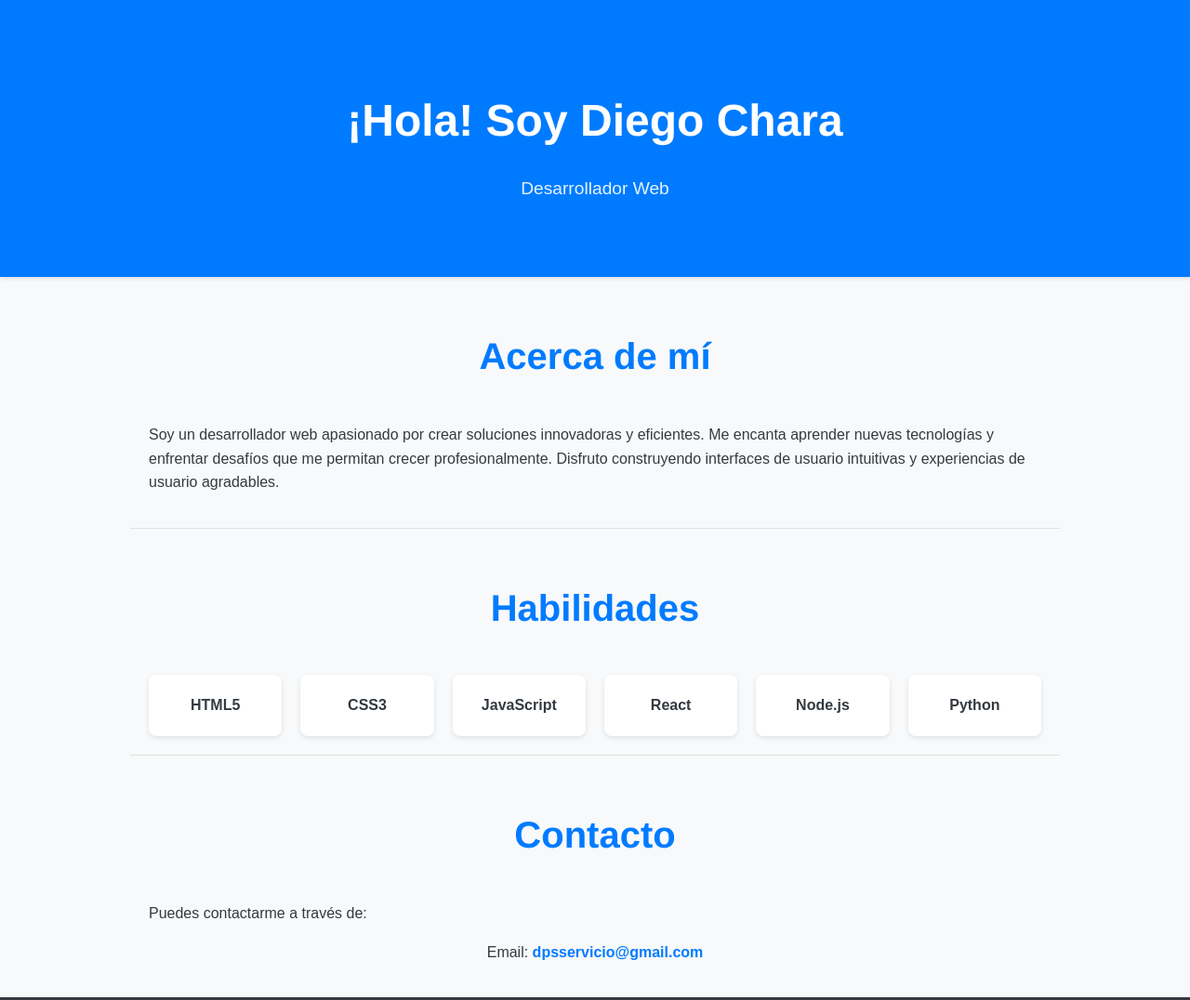
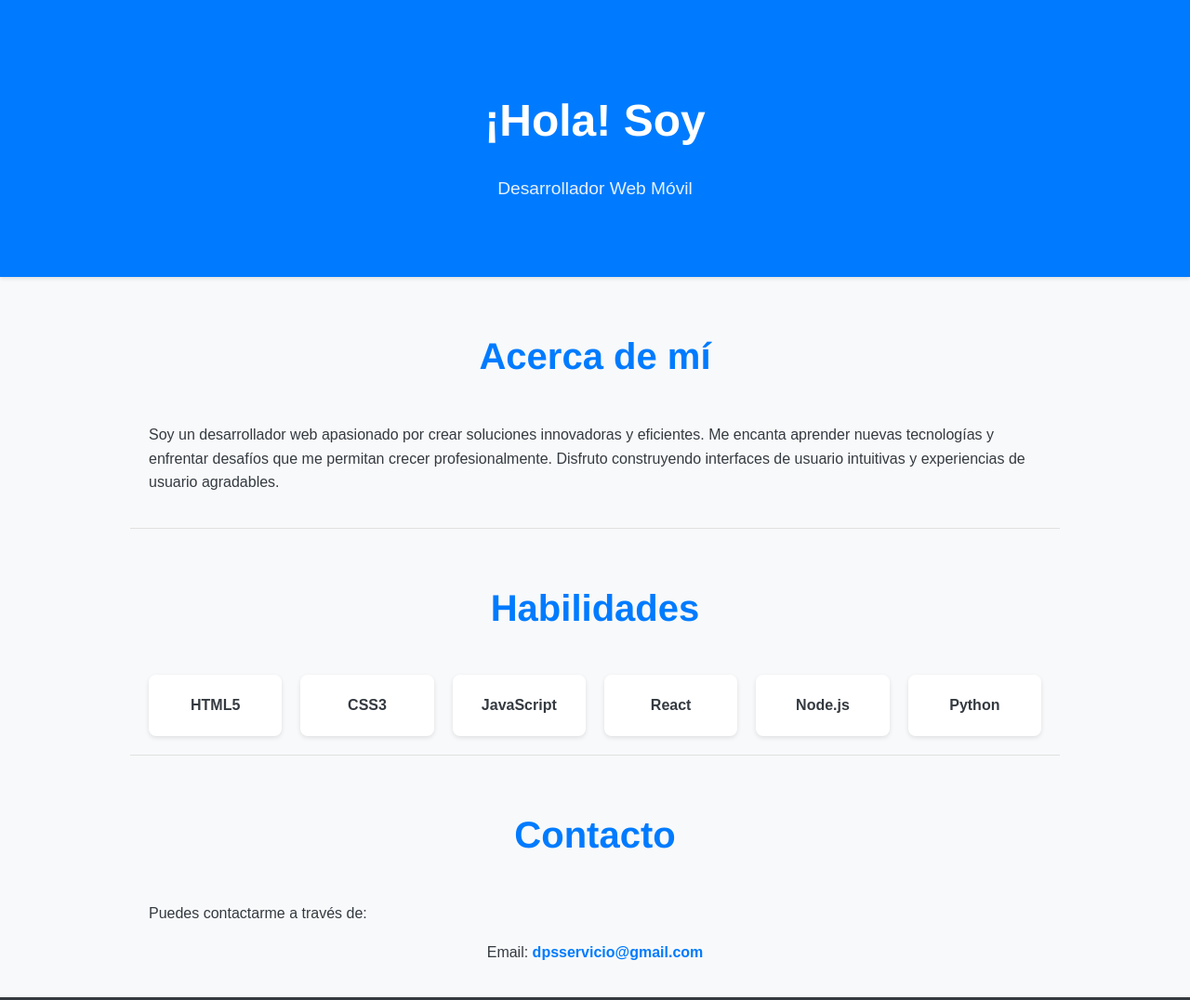
Before and after one commit to chara95/PaginaDeDesarrollador, a plain HTML site: page public/index.html in a window 1280 px wide. Shown: the top 1076 px of the page at 93% size. Drawn offline with Linux system fonts and the light colour scheme; some packages are replaced by stand-ins of ours.

```diff
--- a/public/index.html
+++ b/public/index.html
@@ -32,8 +32,8 @@
 
     <header>
 
-        <h1>¡Hola! Soy Diego Chara</h1>
-        <p>Desarrollador Web</p>
+        <h1>¡Hola! Soy </h1>
+        <p>Desarrollador Web Móvil  </p>
     </header>
 
     <main>
```
